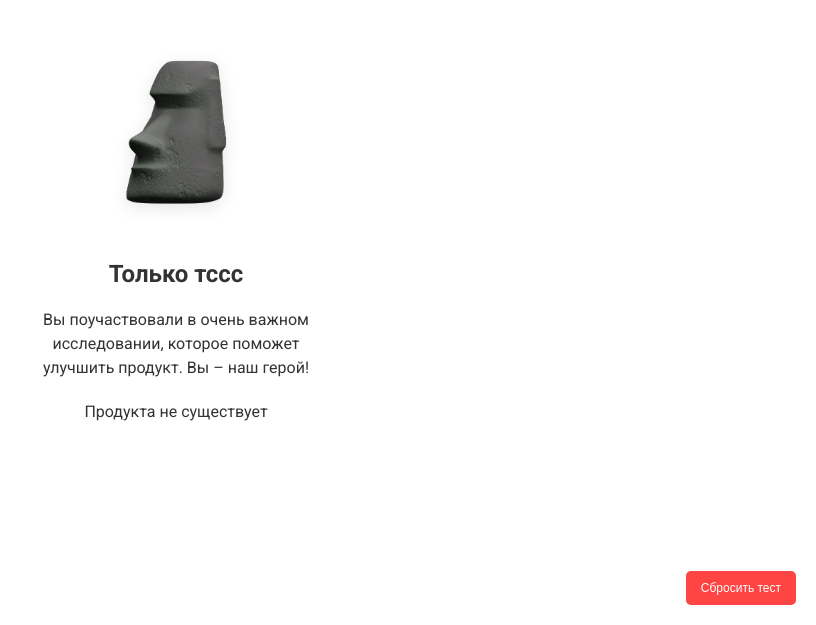
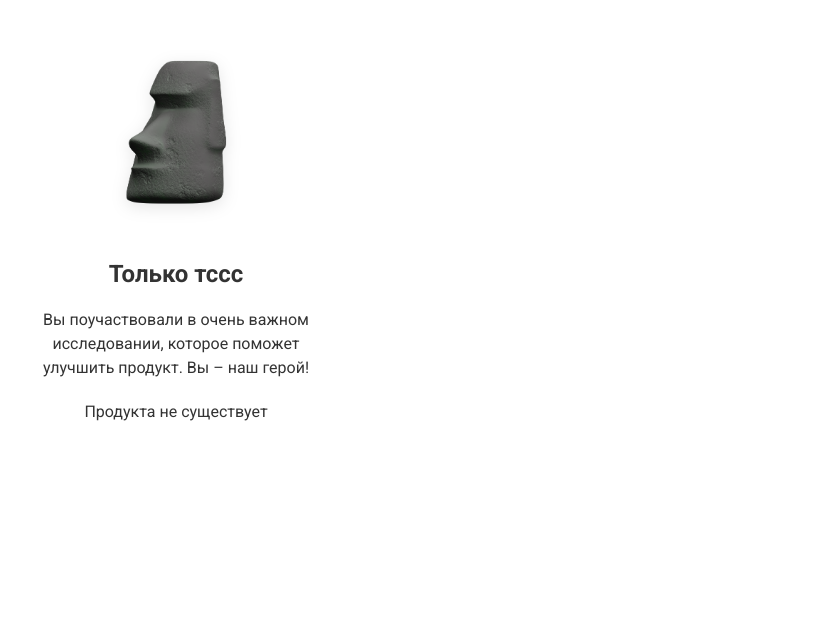
Before and after one commit to gorbunovdmitry/6246-6, a plain HTML site: page thanks.html in a window 1280 px wide. Shown: the part 175-800 px from the top of the page, without its empty margins (464-1280 px from the left). Drawn offline with Linux system fonts and the light colour scheme.

Commit message:
Remove test reset buttons and clean debug logs

```diff
--- a/thanks.html
+++ b/thanks.html
@@ -313,13 +313,5 @@
             ym(96171108, 'reachGoal', '6246_end_page_view_var6');
         }
     </script>
-
-    <!-- Reset Button for Testing (remove in production) -->
-    <div style="position: fixed; bottom: 20px; right: 20px; z-index: 9999;">
-        <button onclick="localStorage.removeItem('6246_flow_completed_var6'); alert('Тест сброшен! Теперь можно пройти заново.'); window.location.href='index.html';"
-                style="background: #ff4444; color: white; border: none; padding: 10px 15px; border-radius: 5px; cursor: pointer; font-size: 12px;">
-            Сбросить тест
-        </button>
-    </div>
 </body>
 </html>
```
Also changed, not shown: index.html (+8 -1 lines).
